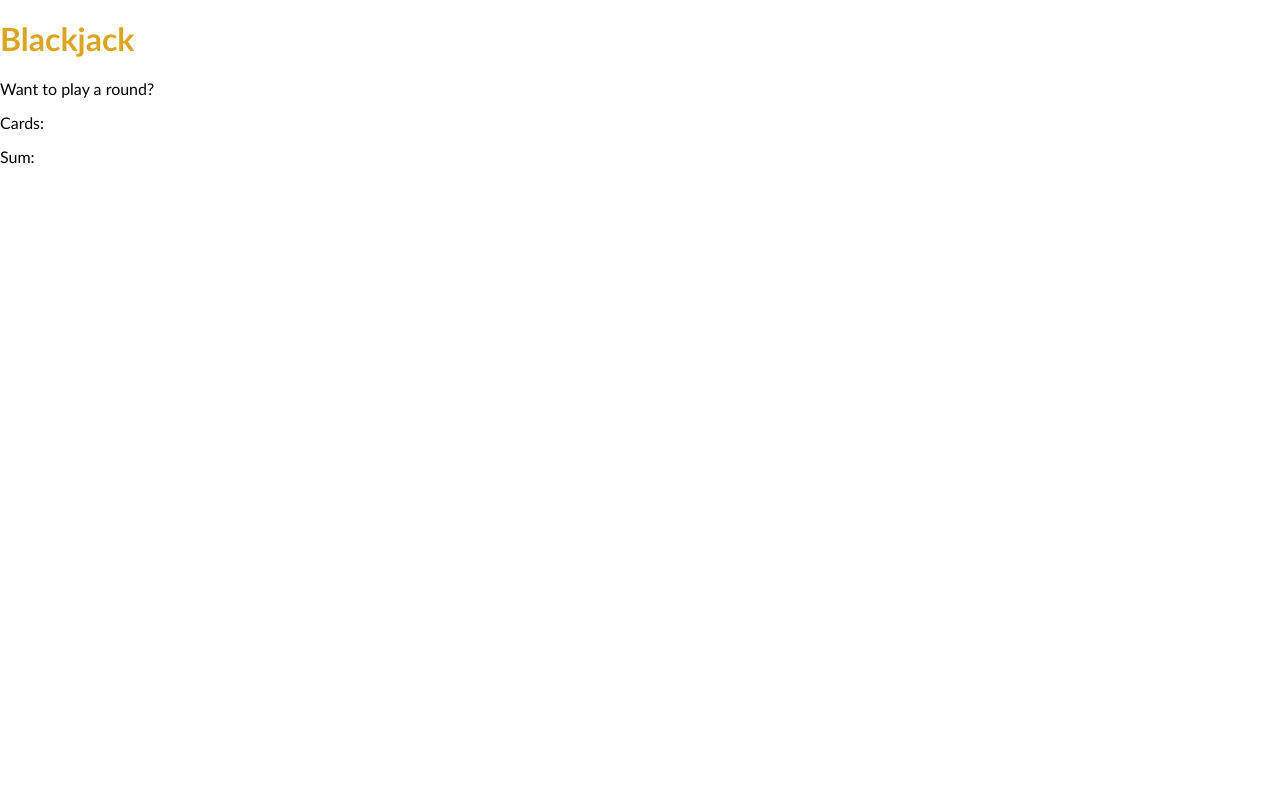
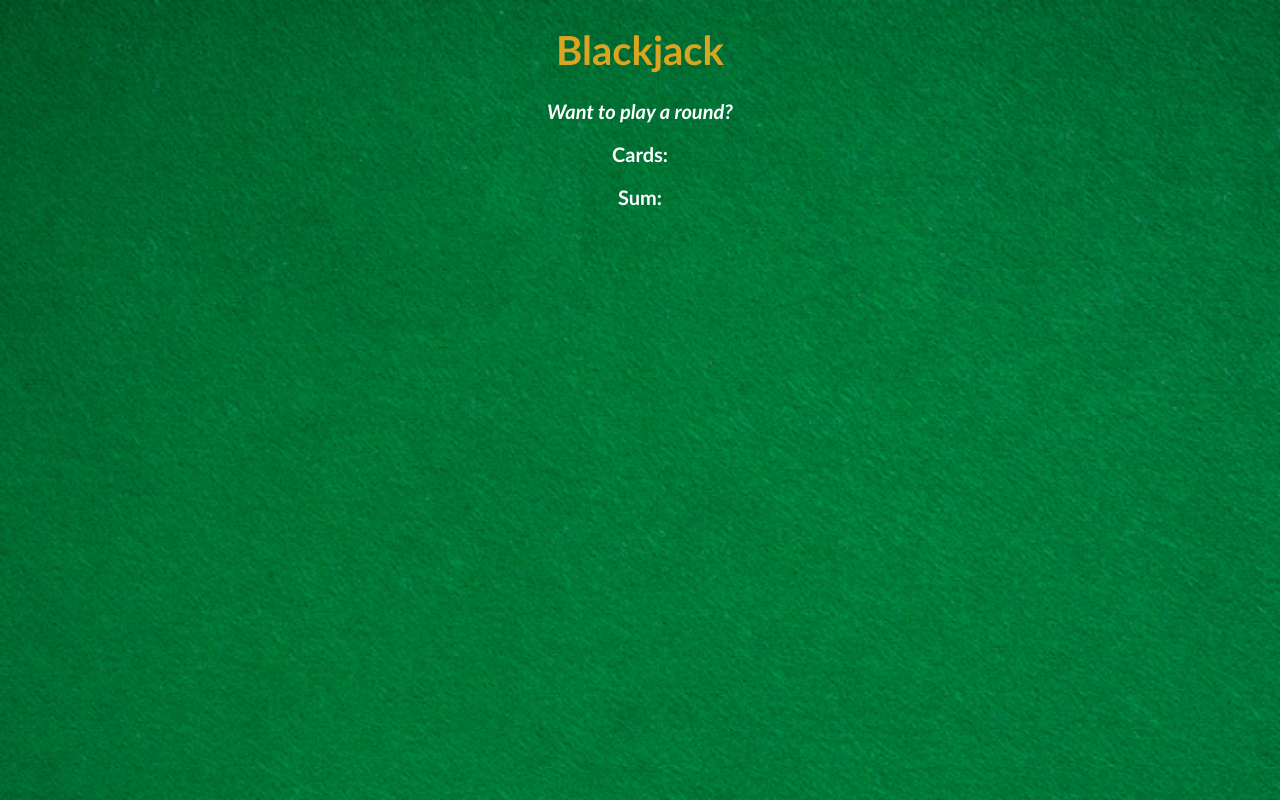
Before and after one commit to whitespacerespecter/blackjack-game, a plain HTML site: page index.html in a window 1280 px wide. Drawn offline with nearby package versions, Linux system fonts and the light colour scheme.

Commit message:
update progressing

```diff
--- a/index.css
+++ b/index.css
@@ -1,14 +1,32 @@
 /* Complete the CSS styling according to the provided design */
+
+/* *{
+    background: rgb(0 100 0 / 0.1) !important;
+    outline: 1px solid limegreen !important
+} */
 
 body {
     font-family: 'Trebuchet MS', 'Lucida Sans Unicode', 'Lucida Grande', 'Lucida Sans', Arial, sans-serif;
+    text-align: center;
+    background-image: url("images/table.png");
+    background-size: cover;
+    font-size: 20px;
+    font-weight: bold;
+}
 
+.container {
+    width: 400px;
+    margin: 0px auto;
 }
 
 h1 {
     color: goldenrod;
 }
 
+p{
+    color: white;
+}
+
 #message-el {
-
+    font-style: italic;
 }
--- a/index.html
+++ b/index.html
@@ -3,10 +3,12 @@
         <link rel="stylesheet" href="index.css">
     </head>
     <body>
-        <h1>Blackjack</h1>
-        <p id="message-el">Want to play a round?</p>
-        <p>Cards:</p>
-        <p>Sum:</p>
+        <div class="container">
+            <h1>Blackjack</h1>
+            <p id="message-el">Want to play a round?</p>
+            <p>Cards:</p>
+            <p>Sum:</p>
+        </div>
         <script src="index.js"></script>
     </body>
 </html>
```
